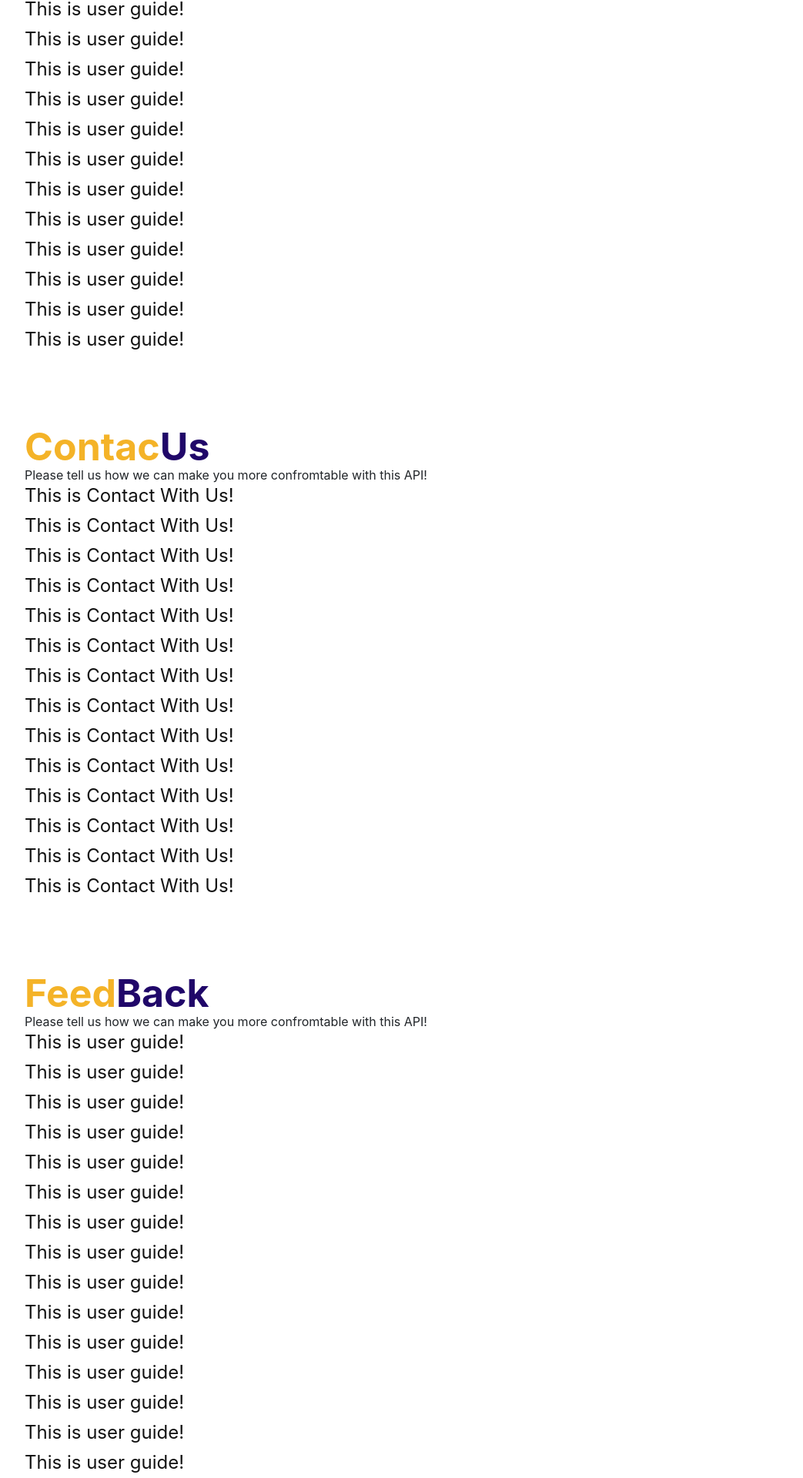
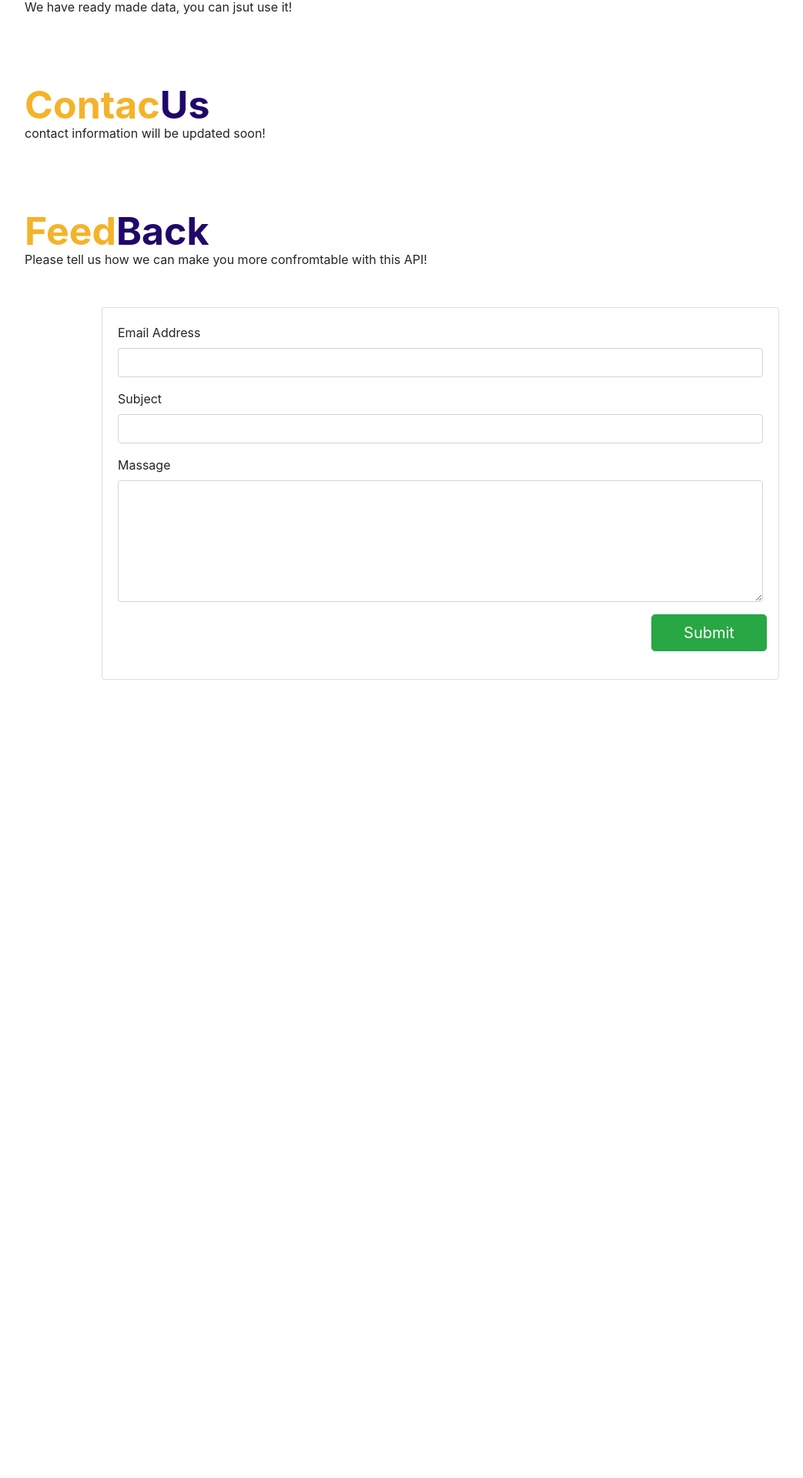
Before and after one commit to ajharulabedeen/gadm-api-frontend, an Angular app: page / in a window 1280 px wide. Shown: the part 593-2513 px from the top of the page at 77% size, without its empty margins (68-1111 px from the left). After the commit the page ends 1476 px from the top, so only its background shows below. Built offline with nearby package versions, Linux system fonts and the light colour scheme.

Commit message:
Ui Changed and finilized!

```diff
--- a/src/app/home/home.component.html
+++ b/src/app/home/home.component.html
@@ -58,18 +58,7 @@
             <h2>User<strong class="yellow">Guide</strong></h2>
             <div>
               <h1>This is user guide!</h1>
-              <h1>This is user guide!</h1>
-              <h1>This is user guide!</h1>
-              <h1>This is user guide!</h1>
-              <h1>This is user guide!</h1>
-              <h1>This is user guide!</h1>
-              <h1>This is user guide!</h1>
-              <h1>This is user guide!</h1>
-              <h1>This is user guide!</h1>
-              <h1>This is user guide!</h1>
-              <h1>This is user guide!</h1>
-              <h1>This is user guide!</h1>
-              <h1>This is user guide!</h1>
+              We have ready made data, you can jsut use it!
             </div>
           </div>
         </div>
@@ -86,22 +75,8 @@
           <div class="col-sm-12">
             <h2>Contac<strong class="yellow">Us</strong></h2>
             <div>
-              Please tell us how we can make you more confromtable with this API!
+              contact information will be updated soon!
             </div>
-            <h1>This is Contact With Us!</h1>
-            <h1>This is Contact With Us!</h1>
-            <h1>This is Contact With Us!</h1>
-            <h1>This is Contact With Us!</h1>
-            <h1>This is Contact With Us!</h1>
-            <h1>This is Contact With Us!</h1>
-            <h1>This is Contact With Us!</h1>
-            <h1>This is Contact With Us!</h1>
-            <h1>This is Contact With Us!</h1>
-            <h1>This is Contact With Us!</h1>
-            <h1>This is Contact With Us!</h1>
-            <h1>This is Contact With Us!</h1>
-            <h1>This is Contact With Us!</h1>
-            <h1>This is Contact With Us!</h1>
           </div>
         </div>
       </div>
@@ -118,22 +93,8 @@
             <h2>Feed<strong class="yellow">Back</strong></h2>
             <div>
               Please tell us how we can make you more confromtable with this API!
+              <app-feedback></app-feedback>
             </div>
-            <h1>This is user guide!</h1>
-            <h1>This is user guide!</h1>
-            <h1>This is user guide!</h1>
-            <h1>This is user guide!</h1>
-            <h1>This is user guide!</h1>
-            <h1>This is user guide!</h1>
-            <h1>This is user guide!</h1>
-            <h1>This is user guide!</h1>
-            <h1>This is user guide!</h1>
-            <h1>This is user guide!</h1>
-            <h1>This is user guide!</h1>
-            <h1>This is user guide!</h1>
-            <h1>This is user guide!</h1>
-            <h1>This is user guide!</h1>
-            <h1>This is user guide!</h1>
           </div>
         </div>
       </div>
```
